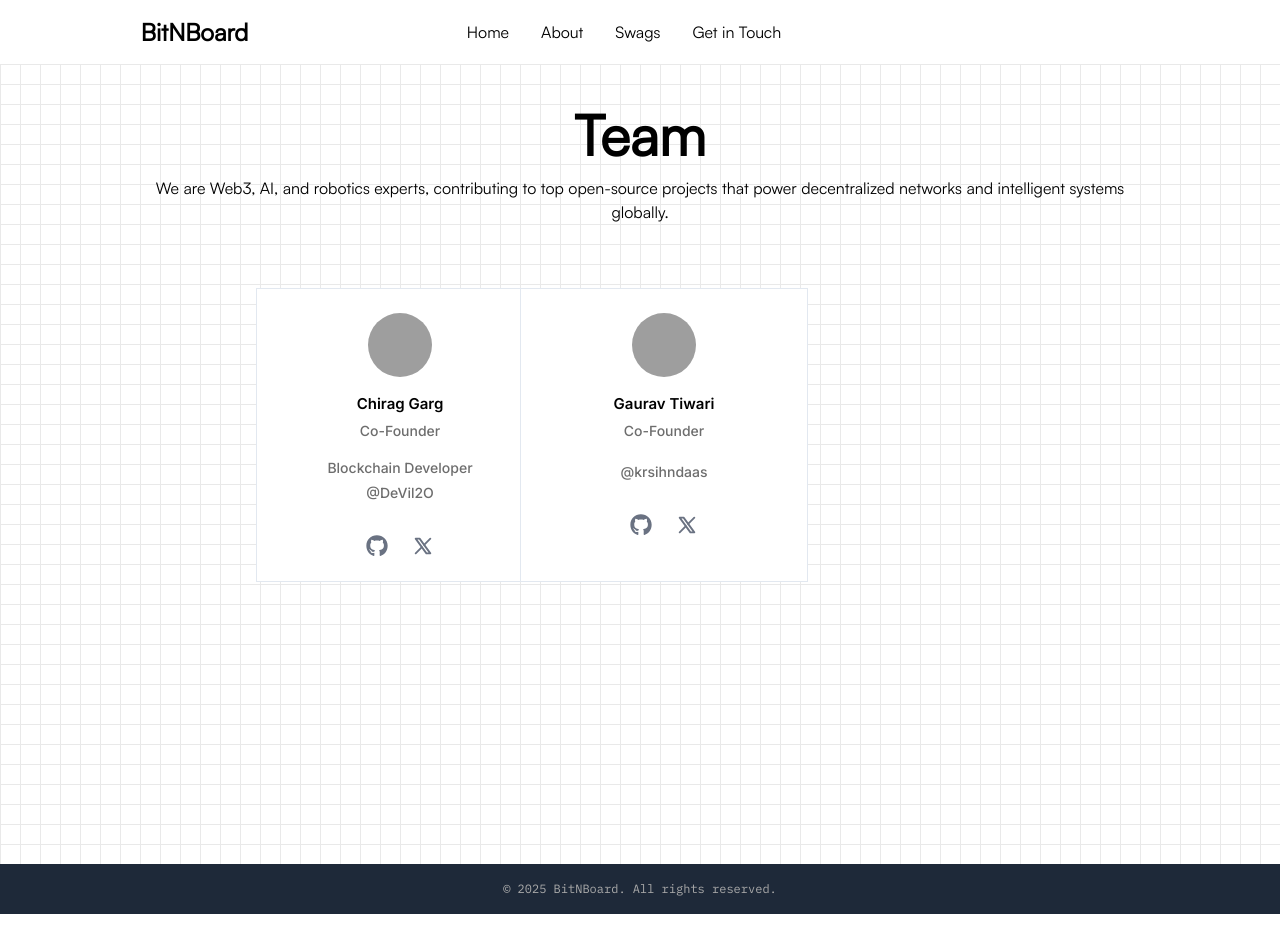
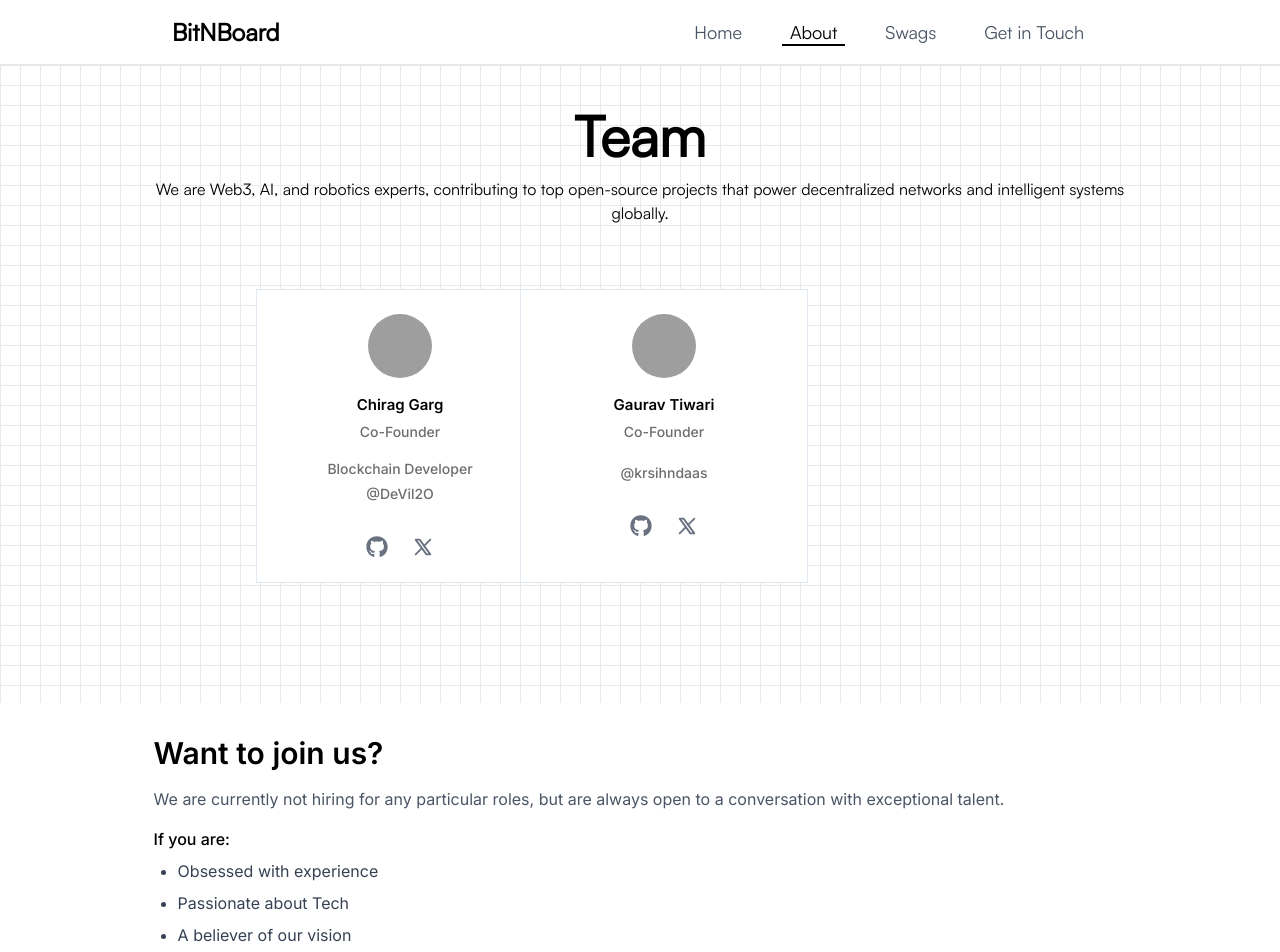
Before and after one commit to bitNboard/bitnboard, a React (Vite) app: page /about in a window 1280 px wide. Shown: the top 952 px of the page. Before the commit the page ends 914 px from the top, so only its background shows below. Built offline with nearby package versions, Linux system fonts and the light colour scheme; grey boxes are pictures that could not be loaded.

Commit message:
made responsive

```diff
--- a/src/components/about.jsx
+++ b/src/components/about.jsx
@@ -24,7 +24,7 @@ const teamList = [
 
 const About = () => {
   return (
-    <div className="h-full min-h-screen flex flex-col items-center bg-white bg-grid font-primary">
+    <div className="h-full min-h-screen flex flex-col items-center bg-white bg-grid font-primary justify-between">
       <div className="text-[3.5rem] w-full flex justify-center text-center mt-7">
         <div className="w-4/5 text-center">
           <div className="font-bold">Team</div>
@@ -35,7 +35,7 @@ const About = () => {
           </p>
         </div>
       </div>
-      <div className="w-3/5 mt-10 grid grid-cols-1 sm:grid-cols-2 lg:grid-cols-3 gap-6">
+      <div className="w-3/5 mt-10 mb-24 grid grid-cols-1 sm:grid-cols-2 lg:grid-cols-3 gap-6">
         {teamList.map((member, index) => (
           <div
             key={index}
@@ -84,6 +84,30 @@ const About = () => {
           </div>
         ))}
       </div>
+      <div className="p-8 bg-white flex justify-center w-full font-Inter">
+       <div className="w-4/5">
+       <h2 className="text-3xl font-semibold mb-4">Want to join us?</h2>
+        <p className="text-gray-600 mb-4">
+          We are currently not hiring for any particular roles, but are always
+          open to a conversation with exceptional talent.
+        </p>
+
+        <p className="font-medium mb-2">If you are:</p>
+        <ul className="list-disc pl-6 text-gray-700 space-y-2">
+          <li>Obsessed with experience</li>
+          <li>Passionate about Tech</li>
+          <li>A believer of our vision</li>
+        </ul>
+
+        <p className="mt-6 text-gray-600">
+          Drop us a line at{" "}
+          <span className="font-medium text-gray-800">
+          bitnboard[at]gmail[dot]com
+          </span>
+          .
+        </p>
+       </div>
+      </div>
     </div>
   );
 };
--- a/src/components/blogs.jsx
+++ b/src/components/blogs.jsx
@@ -3,7 +3,7 @@ import blogList from "./blogs-list";
 
 const Blogs = () => {
   return (
-    <div className="py-16 px-4 font-primary flex flex-col w-4/5 mt-12">
+    <div className="py-16 px-4 font-primary flex flex-col sm:w-full lg:w-4/5 mt-12">
       <h1 className="text-2xl font-bold w-1/4">All Blogs</h1>
       <p className="text-base mt-2">
         Want to dive in deeper into a specific category? Click on a topic below.
--- a/src/components/header.jsx
+++ b/src/components/header.jsx
@@ -1,17 +1,89 @@
-import { Link } from 'react-router-dom';
+import { useState } from "react";
+import { Menu, X } from "lucide-react"; // For a nice icon toggle
+import { Link, useLocation } from 'react-router-dom';
+const Header = () => {
+  const [menuOpen, setMenuOpen] = useState(false);
+  const location = useLocation();
+  return (
+    <header className="p-4 font-primary bg-white border-b border-gray-200">
+      <nav className="flex justify-between items-center w-3/4 mx-auto">
+        {/* Logo */}
+        <Link to="/" className="text-2xl font-bold">
+          BitNBoard
+        </Link>
 
-const Header = () => {
-  return (
-    <header className="p-4 font-primary flex justify-center">
-      <nav className="flex w-4/5">
-        <Link to="/" className="text-2xl font-bold w-1/4">BitNBoard</Link>
-        <div className='flex w-1/2 items-center justify-center'>
-          <Link to="" className="mr-8">Home</Link>
-          <Link to="/about" className="mr-8">About</Link>
-          {/* <Link to="/gallery" className="mr-8">Gallery</Link> */}
-          <Link to="/swags" className="mr-8">Swags</Link>
-          <Link to="/contact-us" className="mr-8">Get in Touch</Link>
+        {/* Hamburger Menu for Mobile */}
+        <div className="sm:hidden">
+          <button
+            onClick={() => setMenuOpen(!menuOpen)}
+            className="focus:outline-none"
+          >
+            {menuOpen ? <X size={30} /> : <Menu size={30} />}
+          </button>
         </div>
+
+        {/* Navigation Links */}
+        <div
+      className={`flex flex-col sm:flex-row absolute sm:static top-16 sm:top-0 left-0 w-full sm:w-auto bg-white sm:bg-transparent transition-transform ${
+        menuOpen ? 'block' : 'hidden sm:flex'
+      } sm:justify-center`}
+    >
+      <Link
+        to="/"
+        className={`block sm:inline-block relative px-2 py-2 sm:py-0 text-lg font-medium sm:mx-4 group ${
+          location.pathname === '/' ? 'text-black' : 'text-gray-600'
+        }`}
+      >
+        Home
+        <span
+          className={`absolute bottom-0 left-0 h-[2px] bg-black transition-all duration-300 ${
+            location.pathname === '/' ? 'w-full' : 'w-0 group-hover:w-full'
+          }`}
+        ></span>
+      </Link>
+
+      <Link
+        to="/about"
+        className={`block sm:inline-block relative px-2 py-2 sm:py-0 text-lg font-medium sm:mx-4 group ${
+          location.pathname === '/about' ? 'text-black' : 'text-gray-600'
+        }`}
+      >
+        About
+        <span
+          className={`absolute bottom-0 left-0 h-[2px] bg-black transition-all duration-300 ${
+            location.pathname === '/about' ? 'w-full' : 'w-0 group-hover:w-full'
+          }`}
+        ></span>
+      </Link>
+
+      <Link
+        to="/swags"
+        className={`block sm:inline-block relative px-2 py-2 sm:py-0 text-lg font-medium sm:mx-4 group ${
+          location.pathname === '/swags' ? 'text-black' : 'text-gray-600'
+        }`}
+      >
+        Swags
+        <span
+          className={`absolute bottom-0 left-0 h-[2px] bg-black transition-all duration-300 ${
+            location.pathname === '/swags' ? 'w-full' : 'w-0 group-hover:w-full'
+          }`}
+        ></span>
+      </Link>
+
+      <Link
+        to="/contact-us"
+        className={`block sm:inline-block relative px-2 py-2 sm:py-0 text-lg font-medium sm:mx-4 group ${
+          location.pathname === '/contact-us' ? 'text-black' : 'text-gray-600'
+        }`}
+      >
+        Get in Touch
+        <span
+          className={`absolute bottom-0 left-0 h-[2px] bg-black transition-all duration-300 ${
+            location.pathname === '/contact-us' ? 'w-full' : 'w-0 group-hover:w-full'
+          }`}
+        ></span>
+      </Link>
+    </div>
       </nav>
     </header>
   );
--- a/src/components/home.jsx
+++ b/src/components/home.jsx
@@ -65,33 +65,34 @@ const Home = () => {
   }, [currentText, isDeleting, currentPhraseIndex]);
 
   return (
-    <div className="h-full flex flex-col items-center bg-white bg-grid">
-      <div className="font-primary text-[3.5rem] w-full flex justify-center text-center mt-7">
-        <div className="w-4/5">
-          <div className="font-bold">The Evolution Starts here:</div>
+    <div className="h-full flex flex-col items-center bg-white bg-grid px-4 sm:px-10">
+    <div className="font-primary w-full flex justify-center text-center mt-7">
+      <div className="w-full sm:w-4/5">
+        <div className="font-bold text-[2rem] sm:text-[2.5rem] lg:text-[3.5rem] leading-snug">
+          The Evolution Starts here:
+        </div>
         &nbsp;
         <span className="inline-flex items-center font-semibold">
-            <span>[</span>
+          <span className="text-[2rem] sm:text-[2.5rem] lg:text-[3.5rem]">[</span>
           <span
-              className={`ml-[0.3rem] inline-block w-[30rem] text-left overflow-hidden font-secondary ${
+            className={`ml-[0.3rem] text-[2rem] sm:text-[2.5rem] lg:text-[3.5rem] inline-block sm:w-[20rem] md:w-[25rem] lg:w-[30rem] text-left overflow-hidden font-secondary ${
               isTyping ? "typing" : ""
             }`}
           >
             {displayText}
           </span>
-            <span>]</span>
+          <span className="text-[2rem] sm:text-[2.5rem] lg:text-[3.5rem]">]</span>
         </span>
-          <div className="flex justify-center">
-            <p className="text-base w-2/5 font-medium">
-              We strive to empower developers and innovators with the knowledge
-              to build smarter robots, decentralized networks, and AI-driven
-              systems.
+        <div className="flex justify-center mt-4">
+          <p className="text-sm sm:text-base w-full sm:w-4/5 lg:w-3/5 font-medium">
+            We strive to empower developers and innovators with the knowledge to build smarter robots, decentralized networks, and AI-driven systems.
           </p>
         </div>
       </div>
     </div>
     <Blogs />
   </div>
+
   );
 };
 
```
Also changed, not shown: package.json (+7 -0 lines), 1 other file (tests, documents, lock files or other folders). Lines whose indentation alone changed are shown as unchanged.
